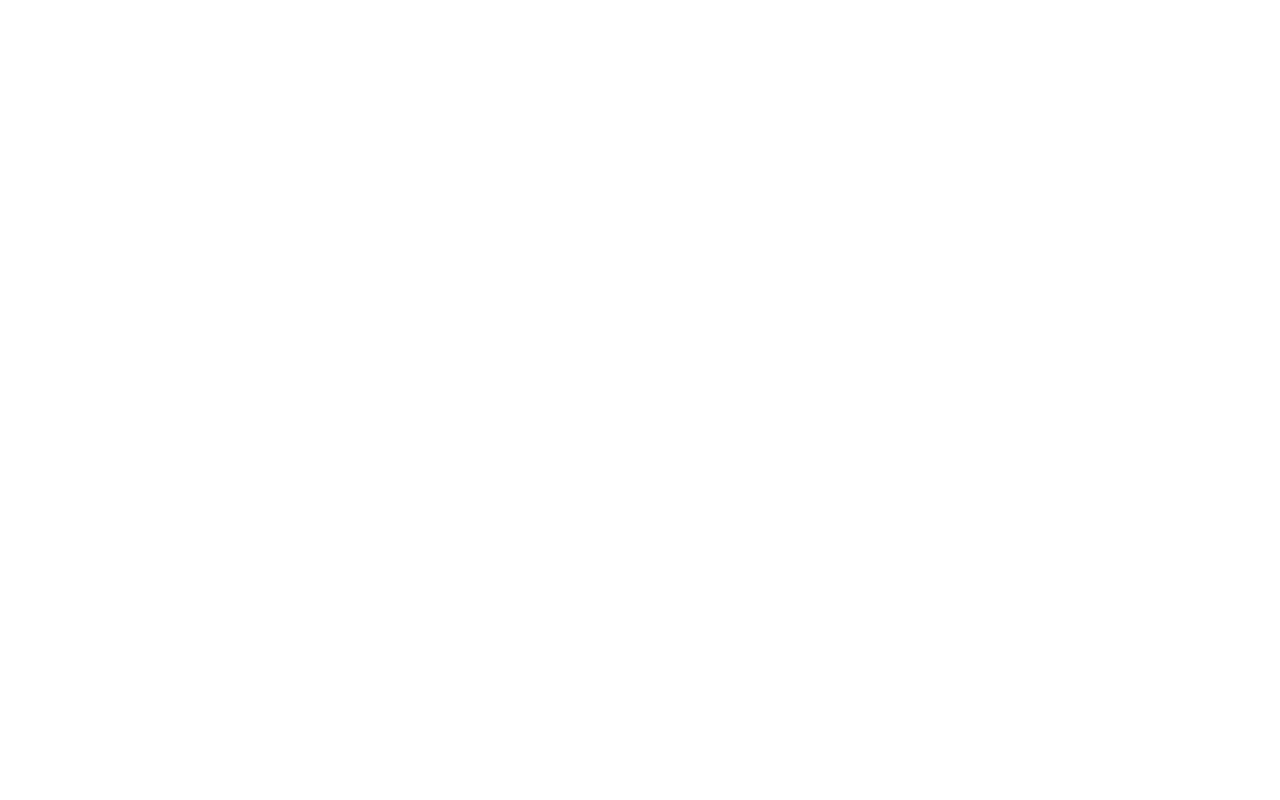
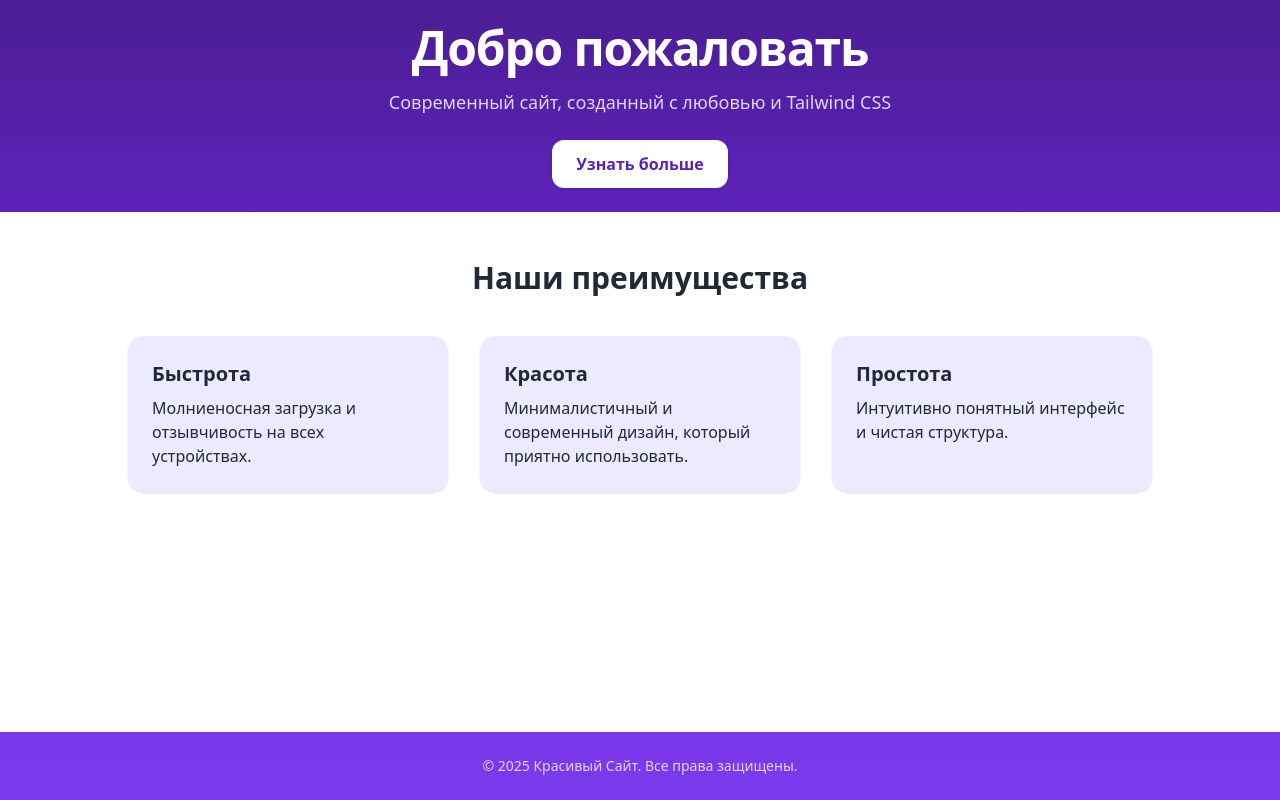
Before and after one commit to johnSodiqov/test-rep, a plain HTML site: page index.html in a window 1280 px wide. Drawn offline with nearby package versions, Linux system fonts and the light colour scheme.

Commit message:
test delete

```diff
--- a/index.html
+++ b/index.html
@@ -1,11 +1,49 @@
 <!DOCTYPE html>
-<html lang="en">
-<head>
-    <meta charset="UTF-8">
-    <meta name="viewport" content="width=device-width, initial-scale=1.0">
-    <title>Web Site</title>
-</head>
-<body>
+<html lang="ru">
+  <head>
+    <meta charset="UTF-8" />
+    <meta name="viewport" content="width=device-width, initial-scale=1.0" />
+    <title>Красивый Сайт</title>
+    <script src="https://cdn.tailwindcss.com"></script>
+  </head>
+  <body class="bg-gradient-to-b from-violet-900 via-violet-700 to-violet-600 text-white min-h-screen flex flex-col">
+    <!-- Header -->
+    <header class="p-6 text-center">
+      <h1 class="text-4xl font-extrabold tracking-tight sm:text-5xl">
+        Добро пожаловать
+      </h1>
+      <p class="mt-4 text-lg text-violet-200">
+        Современный сайт, созданный с любовью и Tailwind CSS
+      </p>
+      <a href="#features" class="inline-block mt-6 px-6 py-3 bg-white text-violet-800 font-semibold rounded-xl shadow hover:bg-violet-100 transition">
+        Узнать больше
+      </a>
+    </header>
 
-</body>
+    <!-- Features -->
+    <section id="features" class="flex-grow py-12 px-6 bg-white text-gray-800">
+      <div class="max-w-5xl mx-auto">
+        <h2 class="text-3xl font-bold text-center mb-10">Наши преимущества</h2>
+        <div class="grid grid-cols-1 sm:grid-cols-2 lg:grid-cols-3 gap-8">
+          <div class="bg-violet-100 p-6 rounded-2xl shadow hover:shadow-lg transition">
+            <h3 class="text-xl font-bold mb-2">Быстрота</h3>
+            <p>Молниеносная загрузка и отзывчивость на всех устройствах.</p>
+          </div>
+          <div class="bg-violet-100 p-6 rounded-2xl shadow hover:shadow-lg transition">
+            <h3 class="text-xl font-bold mb-2">Красота</h3>
+            <p>Минималистичный и современный дизайн, который приятно использовать.</p>
+          </div>
+          <div class="bg-violet-100 p-6 rounded-2xl shadow hover:shadow-lg transition">
+            <h3 class="text-xl font-bold mb-2">Простота</h3>
+            <p>Интуитивно понятный интерфейс и чистая структура.</p>
+          </div>
+        </div>
+      </div>
+    </section>
+
+    <!-- Footer -->
+    <footer class="p-6 text-center text-sm text-violet-200">
+      © 2025 Красивый Сайт. Все права защищены.
+    </footer>
+  </body>
 </html>
```
